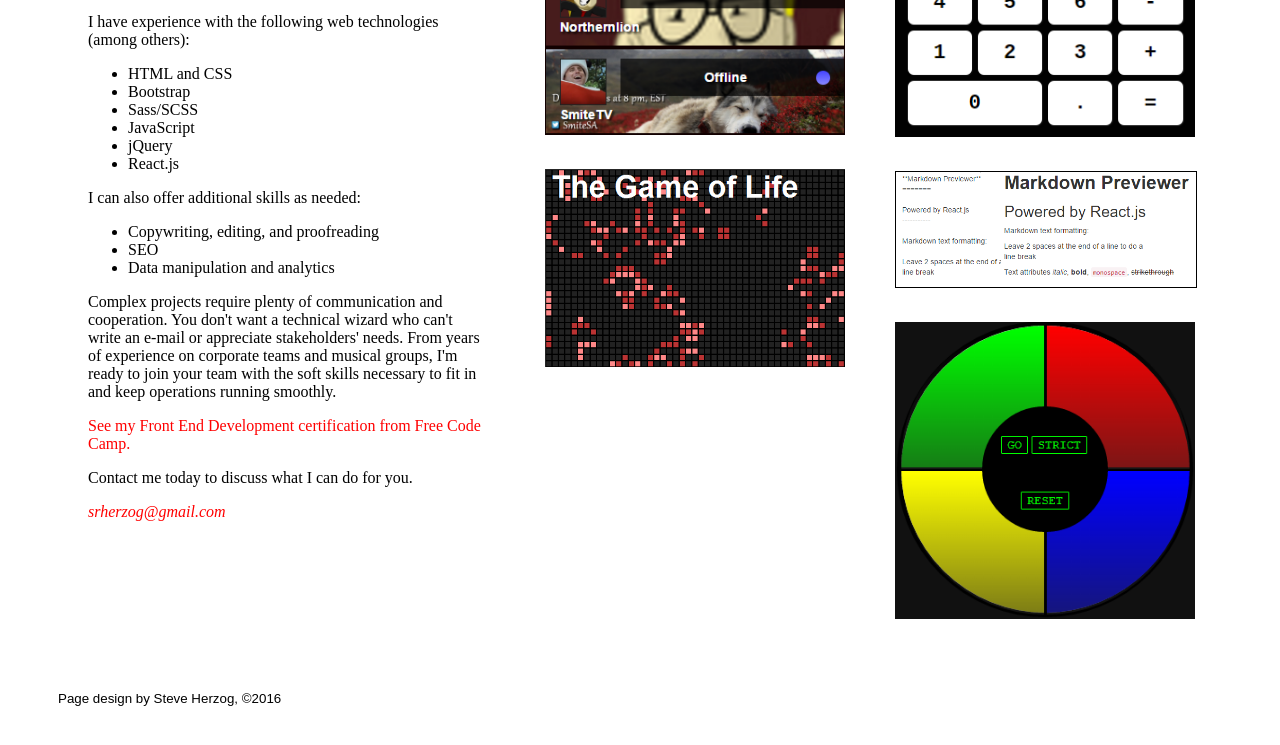
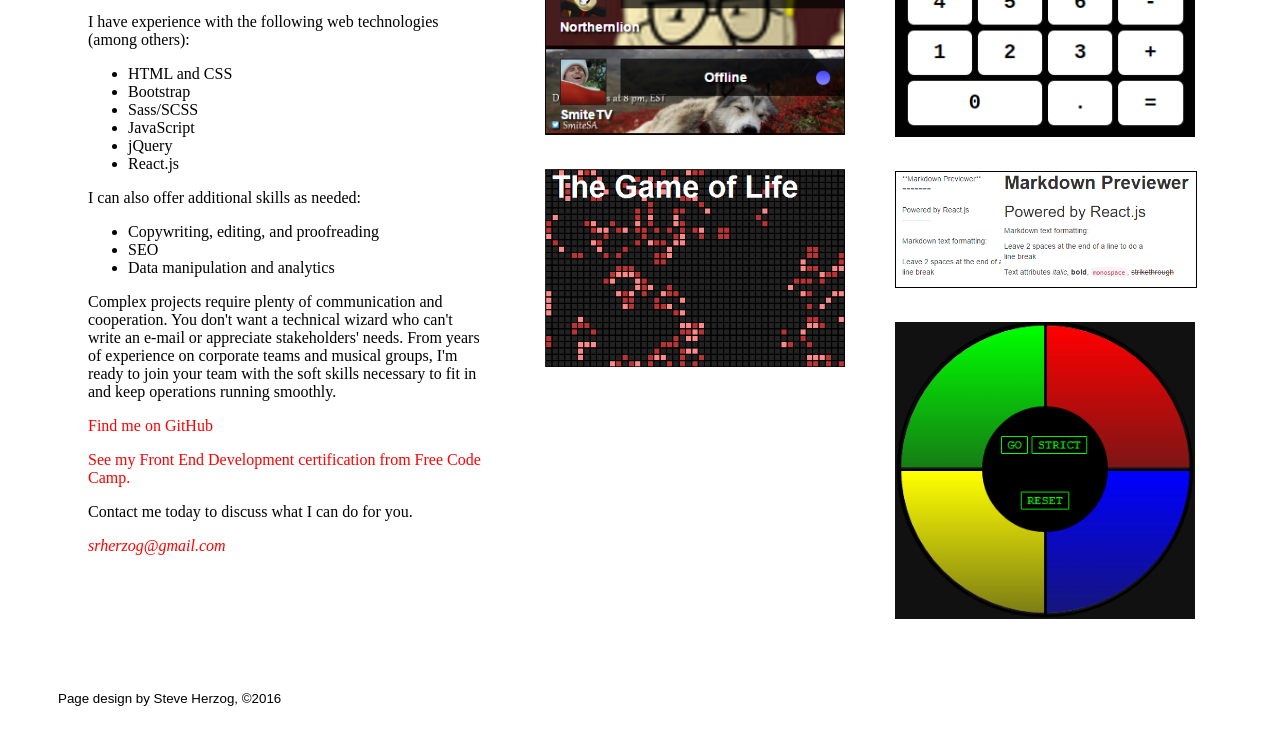
Before and after one commit to SRHerzog/srherzog.github.io, a website: page index.html in a window 1280 px wide. Shown: the part 513-1258 px from the top of the page. Drawn offline with nearby package versions, Linux system fonts and the light colour scheme.

Commit message:
added GitHub link

```diff
--- a/index.html
+++ b/index.html
@@ -34,6 +34,7 @@
             <li>Data manipulation and analytics</li>
           </ul>
           <p>Complex projects require plenty of communication and cooperation. You don't want a technical wizard who can't write an e-mail or appreciate stakeholders' needs. From years of experience on corporate teams and musical groups, I'm ready to join your team with the soft skills necessary to fit in and keep operations running smoothly.</p>
+          <p><a href="https://github.com/SRHerzog/">Find me on GitHub</a></p>
           <p><a href="http://freecodecamp.com/srherzog/front-end-certification">See my Front End Development certification from Free Code Camp.</a></p>
           <p>Contact me today to discuss what I can do for you.</p>
           <address><a href="mailto:srherzog@gmail.com">srherzog@gmail.com</a></address>
```
